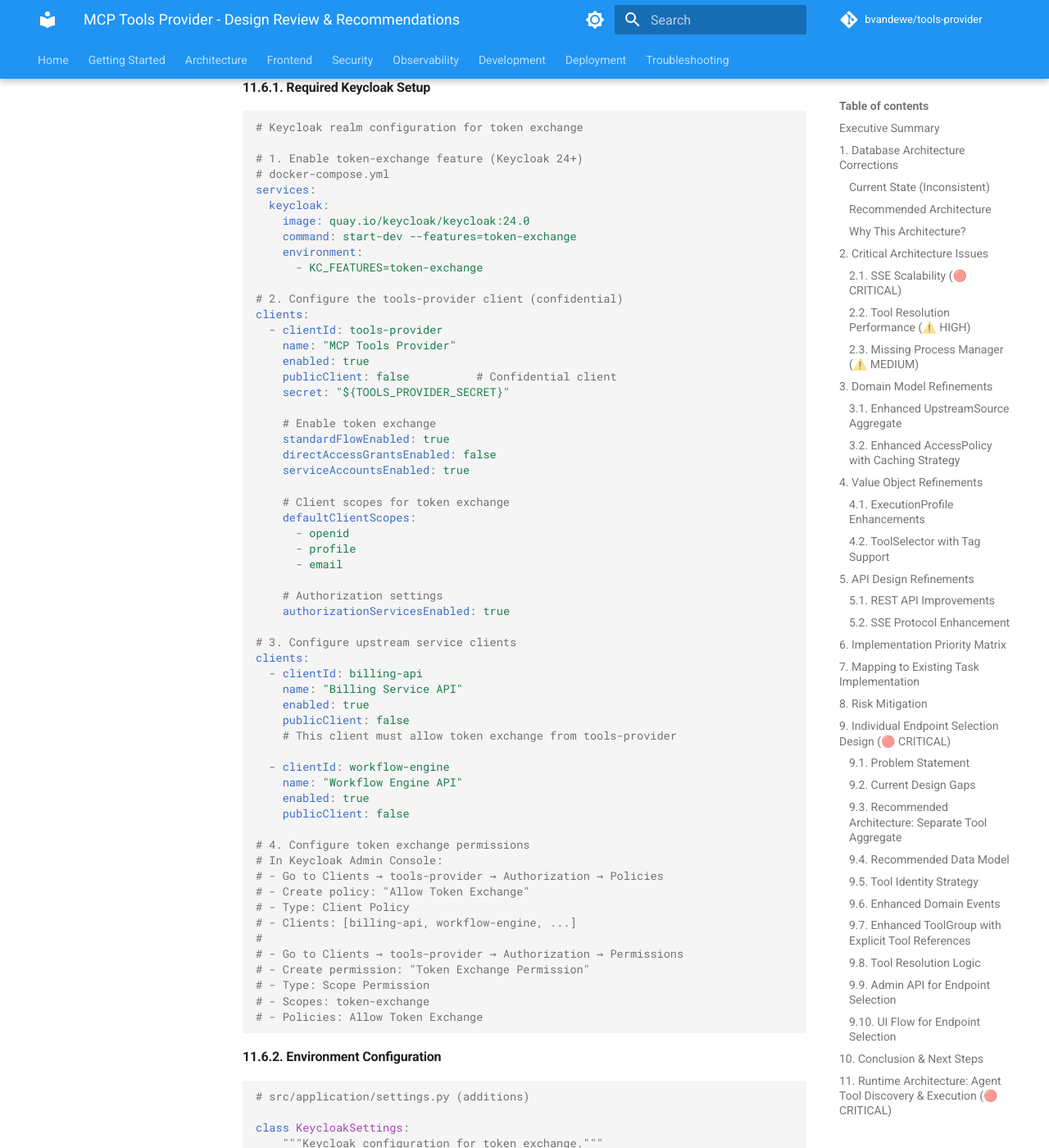
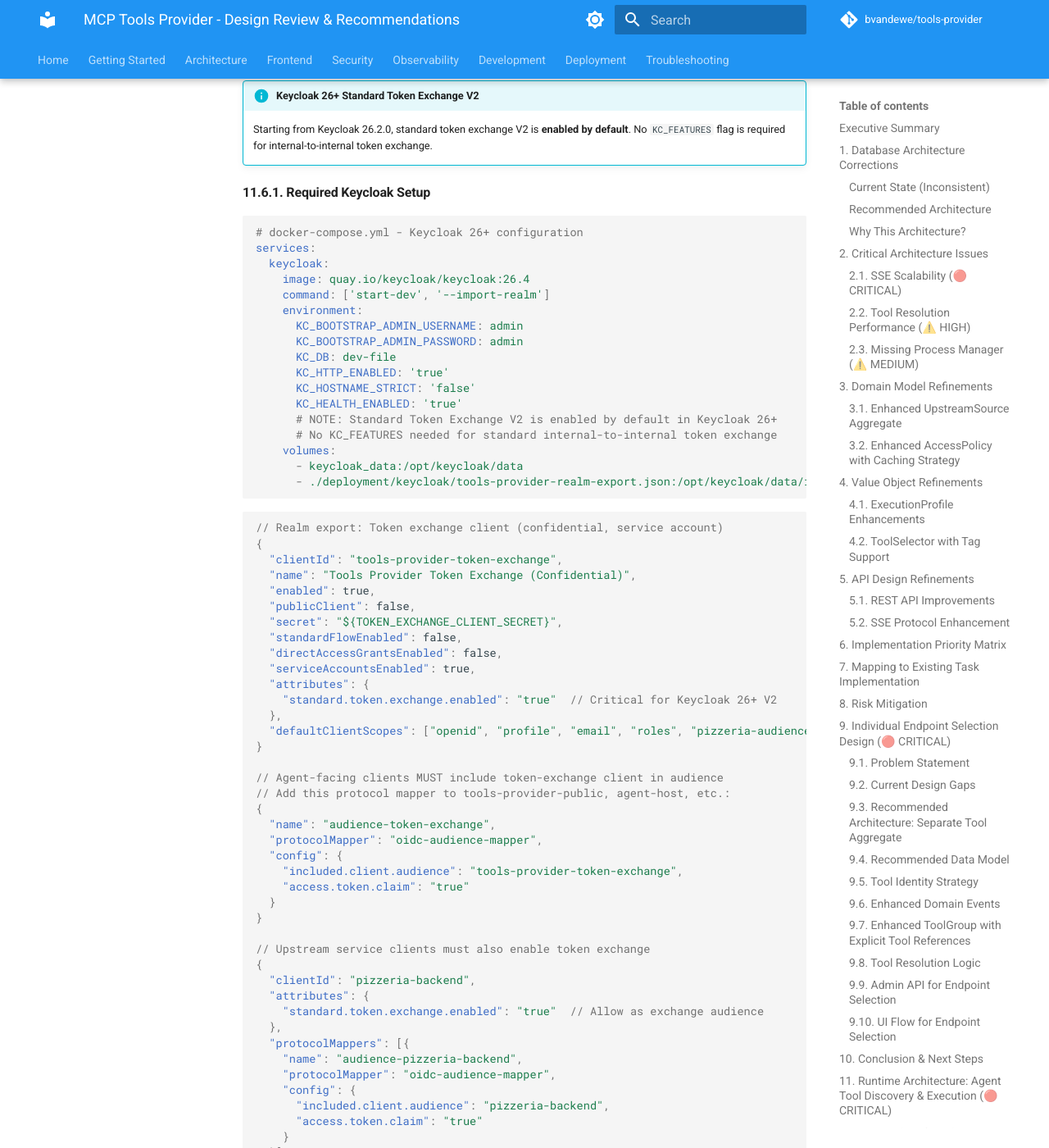
Before and after one commit to bvandewe/tools-provider, an MkDocs documentation site: the page built from docs/specs/design-review.md, in a window 1280 px wide and 1400 px high, scrolled down 49177 px. Shown: the whole window at 82% size. Built offline with MkDocs 1.6.1 and Material for MkDocs 9.7.7, drawn with Linux system fonts in a browser that asks for light colours; comment, search, counter and statistics services are not loaded; some of the changed text lies outside the part shown.

Commit message:
docs: update specs to Keycloak 26+ and KurrentDB 25.1.0
- Update docker-compose example in tools-provider.md
- Rewrite token exchange section in design-review.md
- Remove obsolete KC_FEATURES=token-exchange references
- Add V1 vs V2 comparison table for migration

````diff
--- a/docs/specs/design-review.md
+++ b/docs/specs/design-review.md
@@ -2434,70 +2434,87 @@
 
 ### 11.6. Keycloak Configuration for Token Exchange
 
-For RFC 8693 Token Exchange to work, Keycloak must be properly configured:
+For RFC 8693 Token Exchange to work, Keycloak 26+ must be properly configured.
+
+!!! info "Keycloak 26+ Standard Token Exchange V2"
+    Starting from Keycloak 26.2.0, standard token exchange V2 is **enabled by default**.
+    No `KC_FEATURES` flag is required for internal-to-internal token exchange.
 
 #### 11.6.1. Required Keycloak Setup
 
 ```yaml
-# Keycloak realm configuration for token exchange
-
-# 1. Enable token-exchange feature (Keycloak 24+)
-# docker-compose.yml
+# docker-compose.yml - Keycloak 26+ configuration
 services:
   keycloak:
-    image: quay.io/keycloak/keycloak:24.0
-    command: start-dev --features=token-exchange
+    image: quay.io/keycloak/keycloak:26.4
+    command: ['start-dev', '--import-realm']
     environment:
-      - KC_FEATURES=token-exchange
-
-# 2. Configure the tools-provider client (confidential)
-clients:
-  - clientId: tools-provider
-    name: "MCP Tools Provider"
-    enabled: true
-    publicClient: false          # Confidential client
-    secret: "${TOOLS_PROVIDER_SECRET}"
-
-    # Enable token exchange
-    standardFlowEnabled: true
-    directAccessGrantsEnabled: false
-    serviceAccountsEnabled: true
-
-    # Client scopes for token exchange
-    defaultClientScopes:
-      - openid
-      - profile
-      - email
-
-    # Authorization settings
-    authorizationServicesEnabled: true
-
-# 3. Configure upstream service clients
-clients:
-  - clientId: billing-api
-    name: "Billing Service API"
-    enabled: true
-    publicClient: false
-    # This client must allow token exchange from tools-provider
-
-  - clientId: workflow-engine
-    name: "Workflow Engine API"
-    enabled: true
-    publicClient: false
-
-# 4. Configure token exchange permissions
-# In Keycloak Admin Console:
-# - Go to Clients → tools-provider → Authorization → Policies
-# - Create policy: "Allow Token Exchange"
-# - Type: Client Policy
-# - Clients: [billing-api, workflow-engine, ...]
-#
-# - Go to Clients → tools-provider → Authorization → Permissions
-# - Create permission: "Token Exchange Permission"
-# - Type: Scope Permission
-# - Scopes: token-exchange
-# - Policies: Allow Token Exchange
-```
+      KC_BOOTSTRAP_ADMIN_USERNAME: admin
+      KC_BOOTSTRAP_ADMIN_PASSWORD: admin
+      KC_DB: dev-file
+      KC_HTTP_ENABLED: 'true'
+      KC_HOSTNAME_STRICT: 'false'
+      KC_HEALTH_ENABLED: 'true'
+      # NOTE: Standard Token Exchange V2 is enabled by default in Keycloak 26+
+      # No KC_FEATURES needed for standard internal-to-internal token exchange
+    volumes:
+      - keycloak_data:/opt/keycloak/data
+      - ./deployment/keycloak/tools-provider-realm-export.json:/opt/keycloak/data/import/tools-provider-realm-export.json:ro
+```
+
+```json
+// Realm export: Token exchange client (confidential, service account)
+{
+  "clientId": "tools-provider-token-exchange",
+  "name": "Tools Provider Token Exchange (Confidential)",
+  "enabled": true,
+  "publicClient": false,
+  "secret": "${TOKEN_EXCHANGE_CLIENT_SECRET}",
+  "standardFlowEnabled": false,
+  "directAccessGrantsEnabled": false,
+  "serviceAccountsEnabled": true,
+  "attributes": {
+    "standard.token.exchange.enabled": "true"  // Critical for Keycloak 26+ V2
+  },
+  "defaultClientScopes": ["openid", "profile", "email", "roles", "pizzeria-audience"]
+}
+
+// Agent-facing clients MUST include token-exchange client in audience
+// Add this protocol mapper to tools-provider-public, agent-host, etc.:
+{
+  "name": "audience-token-exchange",
+  "protocolMapper": "oidc-audience-mapper",
+  "config": {
+    "included.client.audience": "tools-provider-token-exchange",
+    "access.token.claim": "true"
+  }
+}
+
+// Upstream service clients must also enable token exchange
+{
+  "clientId": "pizzeria-backend",
+  "attributes": {
+    "standard.token.exchange.enabled": "true"  // Allow as exchange audience
+  },
+  "protocolMappers": [{
+    "name": "audience-pizzeria-backend",
+    "protocolMapper": "oidc-audience-mapper",
+    "config": {
+      "included.client.audience": "pizzeria-backend",
+      "access.token.claim": "true"
+    }
+  }]
+}
+```
+
+**Key Differences from Keycloak 24 (Legacy V1):**
+
+| Aspect | Keycloak 24 (V1) | Keycloak 26+ (V2) |
+|--------|------------------|-------------------|
+| Feature Flag | `KC_FEATURES=token-exchange` required | Not needed (default) |
+| Fine-Grained Permissions | Required | Not required |
+| Client Attribute | N/A | `standard.token.exchange.enabled: true` |
+| Audience Client | Must be configured | Must have exchange enabled |
 
 #### 11.6.2. Environment Configuration
 
````
Also changed, not shown: docs/specs/tools-provider.md (+17 -9 lines).
